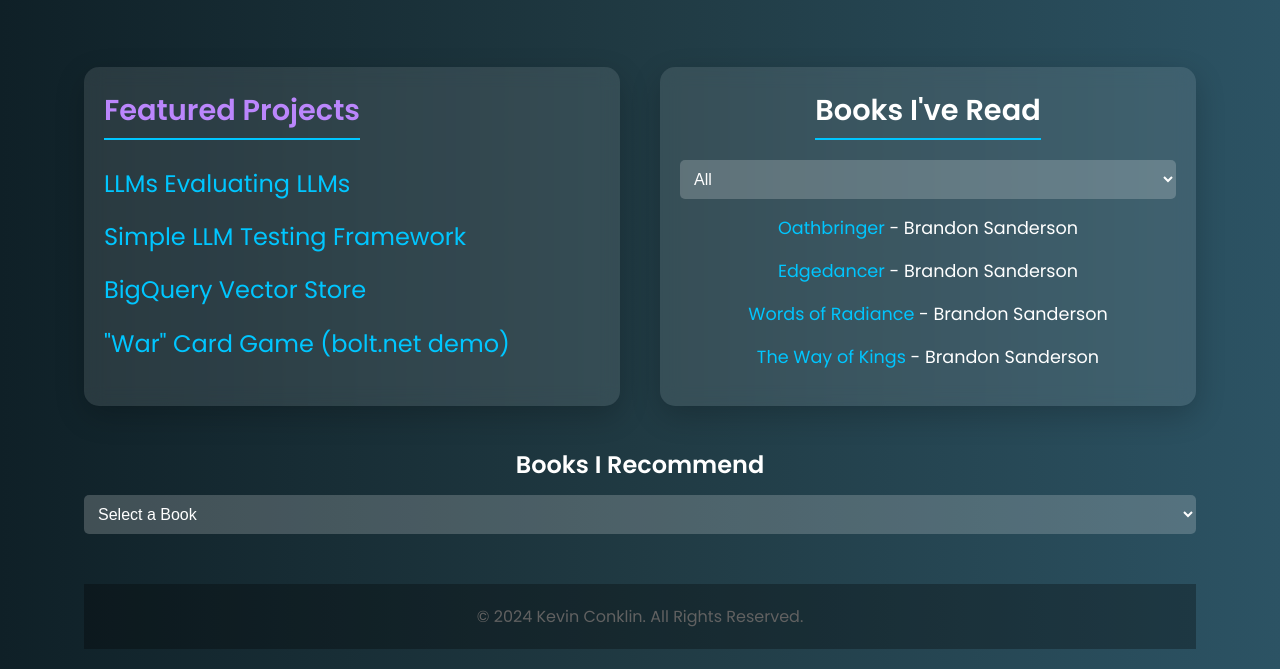
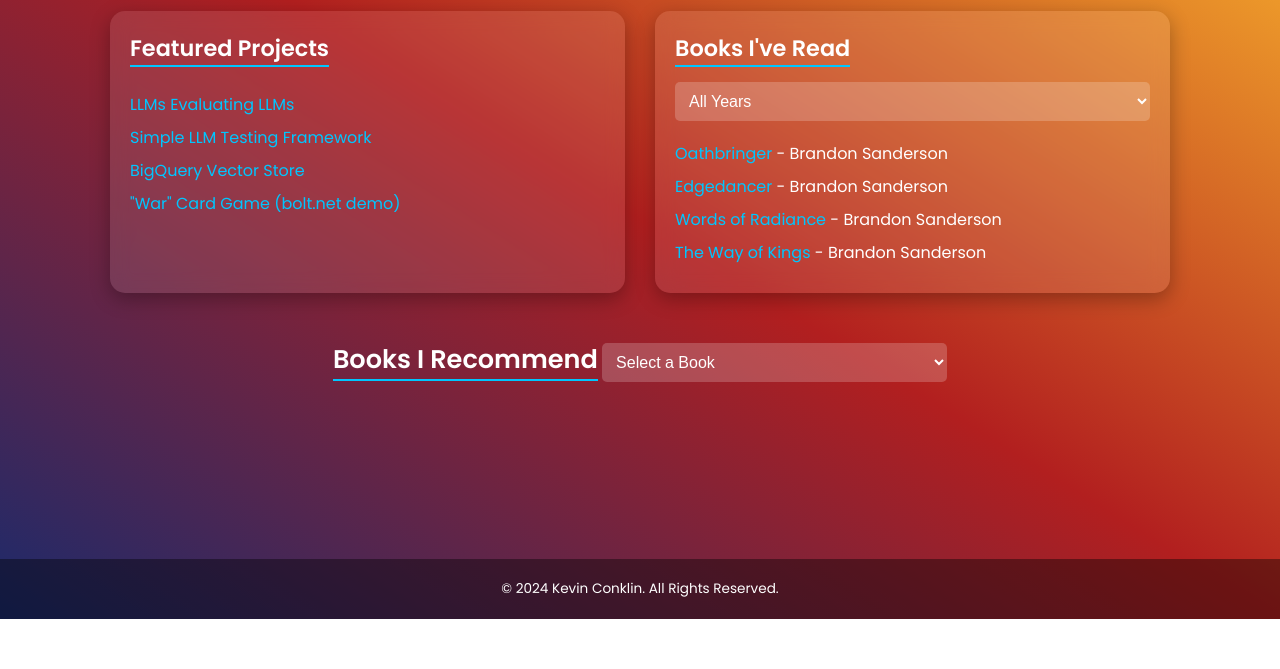
Before and after one commit to kevconklin/portfolio, a plain HTML site: page index.html in a window 1280 px wide. Shown: the part 181-850 px from the top of the page. After the commit the page ends 800 px from the top, so only its background shows below. Drawn offline with Linux system fonts and the light colour scheme.

Commit message:
Update index.html

```diff
--- a/index.html
+++ b/index.html
@@ -1,11 +1,10 @@
 <!DOCTYPE html>
 <html lang="en">
 <head>
-  <meta charset="UTF-8">
-  <meta name="viewport" content="width=device-width, initial-scale=1.0">
+  <meta charset="UTF-8" />
+  <meta name="viewport" content="width=device-width, initial-scale=1.0"/>
   <title>Kevin Conklin - Software Engineer</title>
-  <link href="https://fonts.googleapis.com/css2?family=Poppins:wght@300;400;600&display=swap" rel="stylesheet">
-  <link rel="stylesheet" href="styles.css">
+  <link href="https://fonts.googleapis.com/css2?family=Poppins:wght@300;400;600&display=swap" rel="stylesheet"/>
   <style>
     * {
       margin: 0;
@@ -16,23 +15,27 @@
 
     body {
       font-family: 'Poppins', sans-serif;
-      background: linear-gradient(to right, #0f2027, #203a43, #2c5364);
-      color: white;
-      overflow-x: hidden;
+      background: linear-gradient(to top right, #1a2a6c, #b21f1f, #fdbb2d);
+      color: #fff;
+      min-height: 100vh;
+      display: flex;
+      flex-direction: column;
     }
 
+    /* Container wraps all content */
     .container {
       width: 90%;
-      max-width: 1200px;
+      max-width: 1100px;
       margin: auto;
-      padding: 20px;
+      padding: 40px 20px;
+      flex: 1;
     }
 
+    /* Header / Hero */
     header {
       text-align: center;
-      padding: 40px 0;
+      margin-bottom: 40px;
     }
-
     header h1 {
       font-size: 3rem;
       font-weight: 600;
@@ -40,102 +43,136 @@
       background: linear-gradient(90deg, #00c6ff, #0072ff);
       -webkit-background-clip: text;
       -webkit-text-fill-color: transparent;
-      animation: fadeIn 1.5s ease-in-out;
+      animation: fadeInDown 1.2s ease-in-out;
+    }
+    header p {
+      font-size: 1.25rem;
+      margin-top: 10px;
+      opacity: 0.8;
+      animation: fadeInUp 1.2s ease-in-out;
     }
 
-    header p {
-      font-size: 1.2rem;
-      opacity: 0.8;
-      margin-top: 10px;
-      animation: fadeIn 2s ease-in-out;
+    /* Card Container */
+    .card-grid {
+      display: grid;
+      grid-template-columns: 1fr 1fr;
+      grid-gap: 30px;
+    }
+    @media (max-width: 768px) {
+      .card-grid {
+        grid-template-columns: 1fr;
+      }
     }
 
-    .content {
-      display: flex;
-      gap: 40px;
-      justify-content: space-between;
-      margin-bottom: 40px;
-    }
-
-    .content section {
-      flex: 1;
-      background: rgba(255, 255, 255, 0.1);
+    /* Card Styles */
+    .card {
+      background-color: rgba(255, 255, 255, 0.1);
       backdrop-filter: blur(10px);
       border-radius: 15px;
       padding: 20px;
-      box-shadow: 0 10px 30px rgba(0, 0, 0, 0.2);
+      box-shadow: 0 6px 20px rgba(0, 0, 0, 0.3);
       transition: transform 0.3s ease, box-shadow 0.3s ease;
     }
-
-    .content section:hover {
-      transform: translateY(-10px);
-      box-shadow: 0 15px 40px rgba(0, 0, 0, 0.3);
+    .card:hover {
+      transform: translateY(-6px);
+      box-shadow: 0 15px 30px rgba(0, 0, 0, 0.4);
     }
-
-    .content h2 {
-      font-size: 1.8rem;
-      margin-bottom: 10px;
+    .card h2 {
       border-bottom: 2px solid #00c6ff;
-      padding-bottom: 5px;
       display: inline-block;
+      margin-bottom: 15px;
+      font-weight: 600;
+      font-size: 1.4rem;
     }
-
-    .projects ul, .books ul {
-      list-style-type: none;
+    .card ul {
+      list-style: none;
       margin-top: 10px;
     }
-
-    .projects li, .books li {
-      margin: 15px 0;
-      font-size: 1.1rem;
+    .card li {
+      margin: 8px 0;
       transition: transform 0.2s ease-in-out;
     }
-
-    .projects li:hover, .books li:hover {
+    .card li:hover {
       transform: translateX(8px);
     }
-
-    .projects a, .books a {
+    .card a {
       color: #00c6ff;
       text-decoration: none;
       font-weight: 500;
-      transition: color 0.3s ease;
+    }
+    .card a:hover {
+      color: #ffcc00;
+    }
+    .card select {
+      width: 100%;
+      padding: 10px;
+      margin-bottom: 10px;
+      border-radius: 5px;
+      border: none;
+      background: rgba(255, 255, 255, 0.2);
+      color: white;
+      outline: none;
+      font-size: 1rem;
     }
 
-    .projects a:hover, .books a:hover {
-      color: #ffcc00;
+    /* Recommendations Section */
+    .recommendations {
+      margin-top: 40px;
+      text-align: center;
     }
-
-    select {
-      width: 100%;
+    .recommendations h2 {
+      font-size: 1.6rem;
+      margin-bottom: 10px;
+      border-bottom: 2px solid #00c6ff;
+      display: inline-block;
+      font-weight: 600;
+    }
+    .recommendations select {
       padding: 10px;
       margin-top: 10px;
       border-radius: 5px;
       border: none;
-      font-size: 1rem;
       background: rgba(255, 255, 255, 0.2);
       color: white;
+      font-size: 1rem;
       outline: none;
     }
+    .recommendations p {
+      margin-top: 10px;
+      font-size: 1rem;
+    }
 
+    /* Footer */
     footer {
       text-align: center;
       padding: 20px;
-      background: rgba(0, 0, 0, 0.3);
-      font-size: 0.9rem;
+      background: rgba(0,0,0,0.4);
+      font-size: 0.85rem;
+      color: #fff;
     }
 
     /* Animations */
-    @keyframes fadeIn {
-      0% { opacity: 0; transform: translateY(-20px); }
-      100% { opacity: 1; transform: translateY(0); }
+    @keyframes fadeInDown {
+      0% {
+        opacity: 0;
+        transform: translateY(-25px);
+      }
+      100% {
+        opacity: 1;
+        transform: translateY(0);
+      }
+    }
+    @keyframes fadeInUp {
+      0% {
+        opacity: 0;
+        transform: translateY(25px);
+      }
+      100% {
+        opacity: 1;
+        transform: translateY(0);
+      }
     }
 
-    @media (max-width: 768px) {
-      .content {
-        flex-direction: column;
-      }
-    }
   </style>
 </head>
 <body>
@@ -145,9 +182,9 @@
       <p>Engineer | Tech Enthusiast</p>
     </header>
 
-    <div class="content">
+    <div class="card-grid">
       <!-- Featured Projects -->
-      <section class="projects">
+      <section class="card projects">
         <h2>Featured Projects</h2>
         <ul>
           <li><a href="#">LLMs Evaluating LLMs</a></li>
@@ -158,18 +195,15 @@
       </section>
 
       <!-- Books I'm Reading -->
-      <section class="books">
+      <section class="card books">
         <h2>Books I've Read</h2>
-
-        <!-- Filter by Year -->
         <select id="yearFilter" onchange="filterBooks()">
-          <option value="all">All</option>
+          <option value="all">All Years</option>
           <option value="2025">2025</option>
           <option value="2024">2024</option>
           <option value="2023">2023</option>
           <option value="2022">2022</option>
         </select>
-
         <ul id="booksList">
           <li data-year="2025"><a href="https://app.thestorygraph.com/books/046c4ef7-9c13-45fa-bd9e-857af78360e6">Oathbringer</a> - Brandon Sanderson</li>
           <li data-year="2025"><a href="https://app.thestorygraph.com/books/10f4c48c-e830-4336-9903-db89dbf4f1e1">Edgedancer</a> - Brandon Sanderson</li>
@@ -179,6 +213,7 @@
       </section>
     </div>
 
+    <!-- Recommendations -->
     <section class="recommendations">
       <h2>Books I Recommend</h2>
       <select id="recommendDropdown" onchange="showRecommendation()">
@@ -189,23 +224,26 @@
       </select>
       <p id="selectedRecommendation"></p>
     </section>
+  </div>
 
-    <footer>
-      <p>&copy; 2024 Kevin Conklin. All Rights Reserved.</p>
-    </footer>
-  </div>
+  <footer>
+    <p>&copy; 2024 Kevin Conklin. All Rights Reserved.</p>
+  </footer>
 
   <script>
     function filterBooks() {
       var selectedYear = document.getElementById("yearFilter").value;
       document.querySelectorAll("#booksList li").forEach(book => {
-        book.style.display = selectedYear === "all" || book.dataset.year === selectedYear ? "block" : "none";
+        book.style.display = (selectedYear === "all" || book.dataset.year === selectedYear)
+          ? "block"
+          : "none";
       });
     }
 
     function showRecommendation() {
       var selectedBook = document.getElementById("recommendDropdown").value;
-      document.getElementById("selectedRecommendation").innerText = selectedBook ? `You selected: ${selectedBook}` : "";
+      document.getElementById("selectedRecommendation").innerText =
+        selectedBook ? `You selected: ${selectedBook}` : "";
     }
   </script>
 </body>
```
